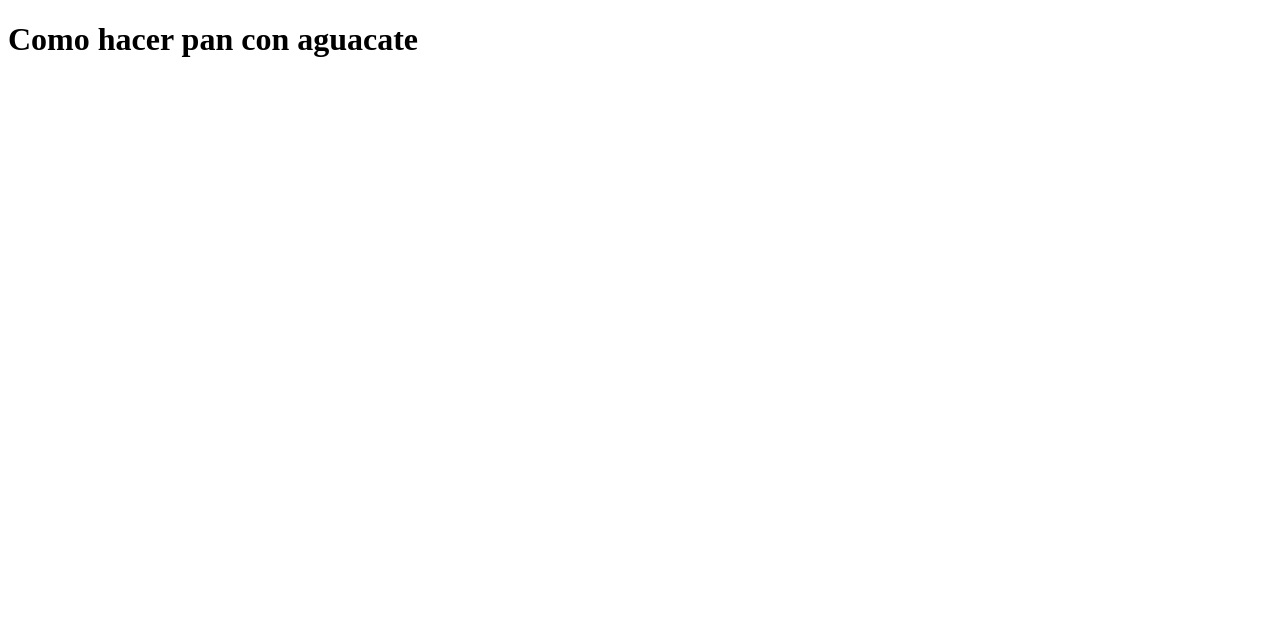
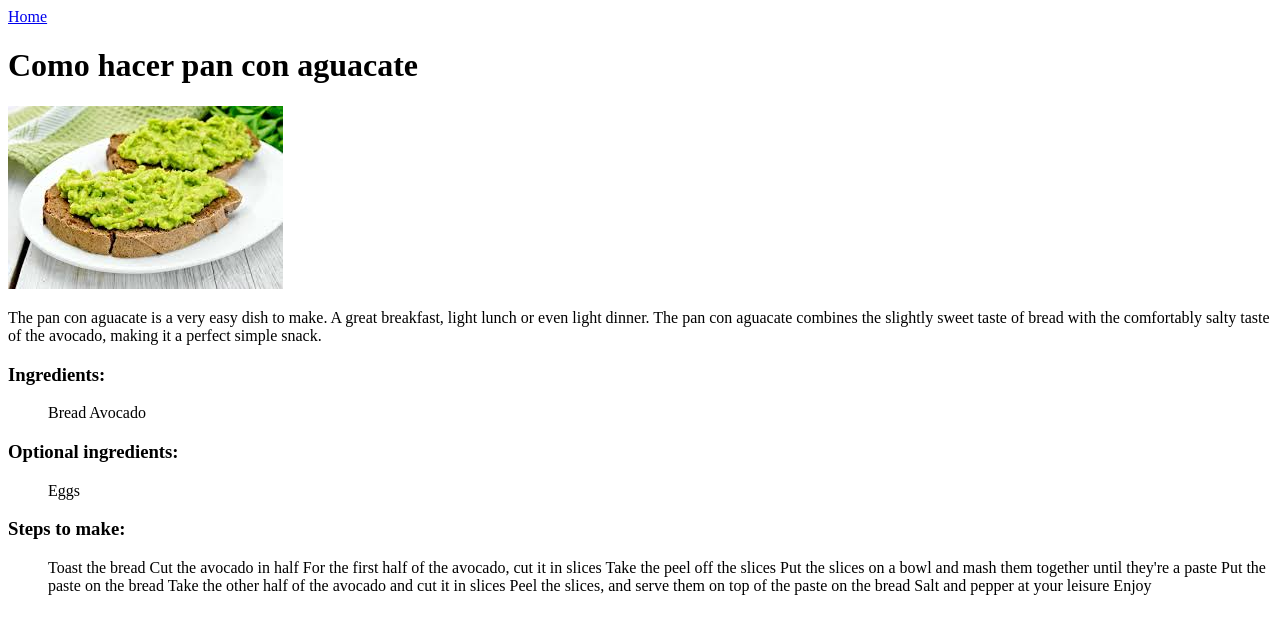
Before and after one commit to Alsentar/odin-recipes, a plain HTML site: page recipes/pan_con_aguacate.html in a window 1280 px wide. Drawn offline with Linux system fonts and the light colour scheme.

Commit message:
Added pan con aguacate description, picture and steps

```diff
--- a/recipes/pan_con_aguacate.html
+++ b/recipes/pan_con_aguacate.html
@@ -5,6 +5,38 @@
         <title>Pan con Aguacate</title>
     </head>
     <body>
+        <a href="../index.html">Home</a>
         <h1>Como hacer pan con aguacate</h1>
+        <img src="images/panconaguacate.jpeg">
+        <p>
+            The pan con aguacate is a very easy dish to make. A great breakfast, light lunch or even light dinner.
+            The pan con aguacate combines the slightly sweet taste of bread with the comfortably salty taste
+            of the avocado, making it a perfect simple snack.
+        </p>
+
+        <h3>Ingredients:</h3>
+        <ul>
+            <ls>Bread</ls>
+            <ls>Avocado</ls>
+        </ul>
+        <h3>Optional ingredients:</h3>
+        <ul>
+            <ls>Eggs</ls>
+        </ul>
+
+        <h3>Steps to make:</h3>
+        <ol>
+            <ls>Toast the bread</ls>
+            <ls>Cut the avocado in half</ls>
+            <ls>For the first half of the avocado, cut it in slices</ls>
+            <ls>Take the peel off the slices</ls>
+            <ls>Put the slices on a bowl and mash them together until they're a paste</ls>
+            <ls>Put the paste on the bread</ls>
+            <ls>Take the other half of the avocado and cut it in slices</ls>
+            <ls>Peel the slices, and serve them on top of the paste on the bread</ls>
+            <ls>Salt and pepper at your leisure</ls>
+            <ls>Enjoy</ls>
+        </ol>
+
     </body>
 </html>
```
Also changed, not shown: index.html (+1 -0 lines), recipes/images/panconaguacate.jpeg (added), recipes/images/pancontuna.jpg (added).
